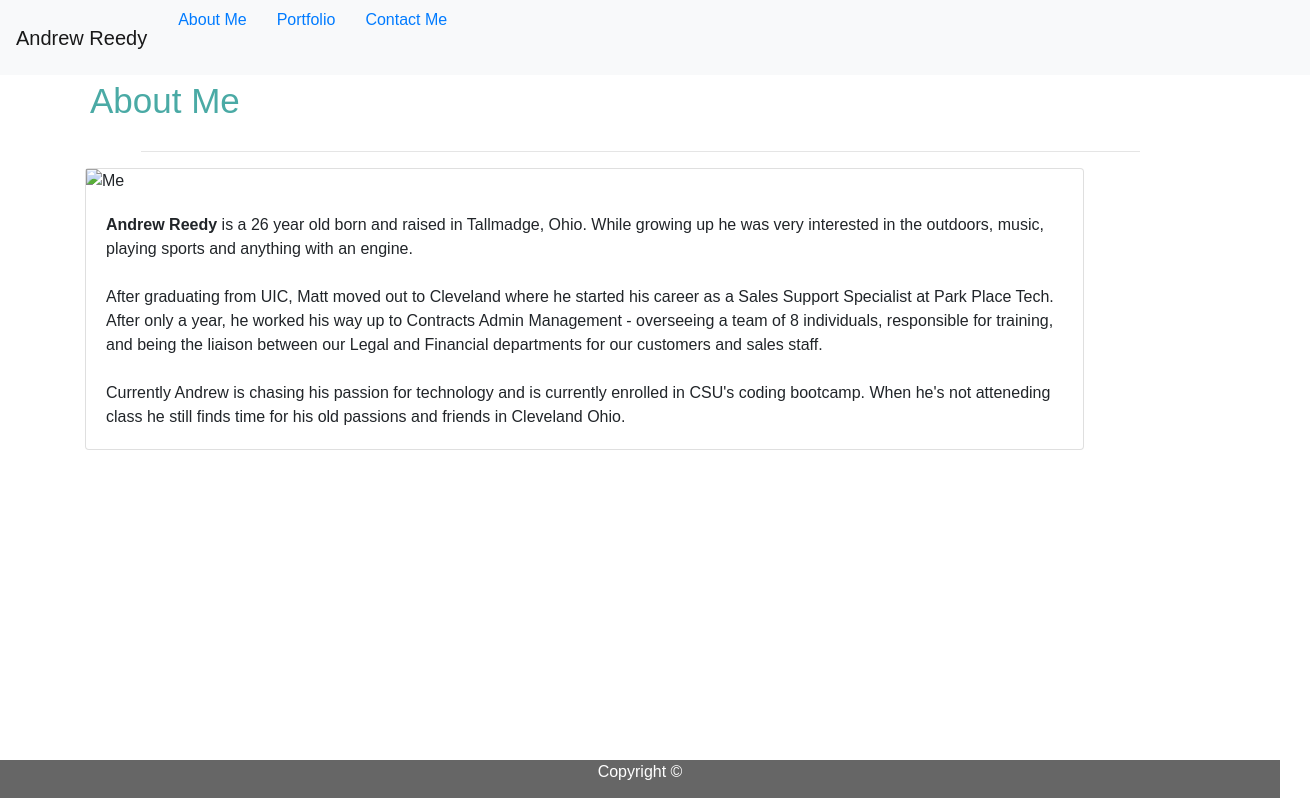
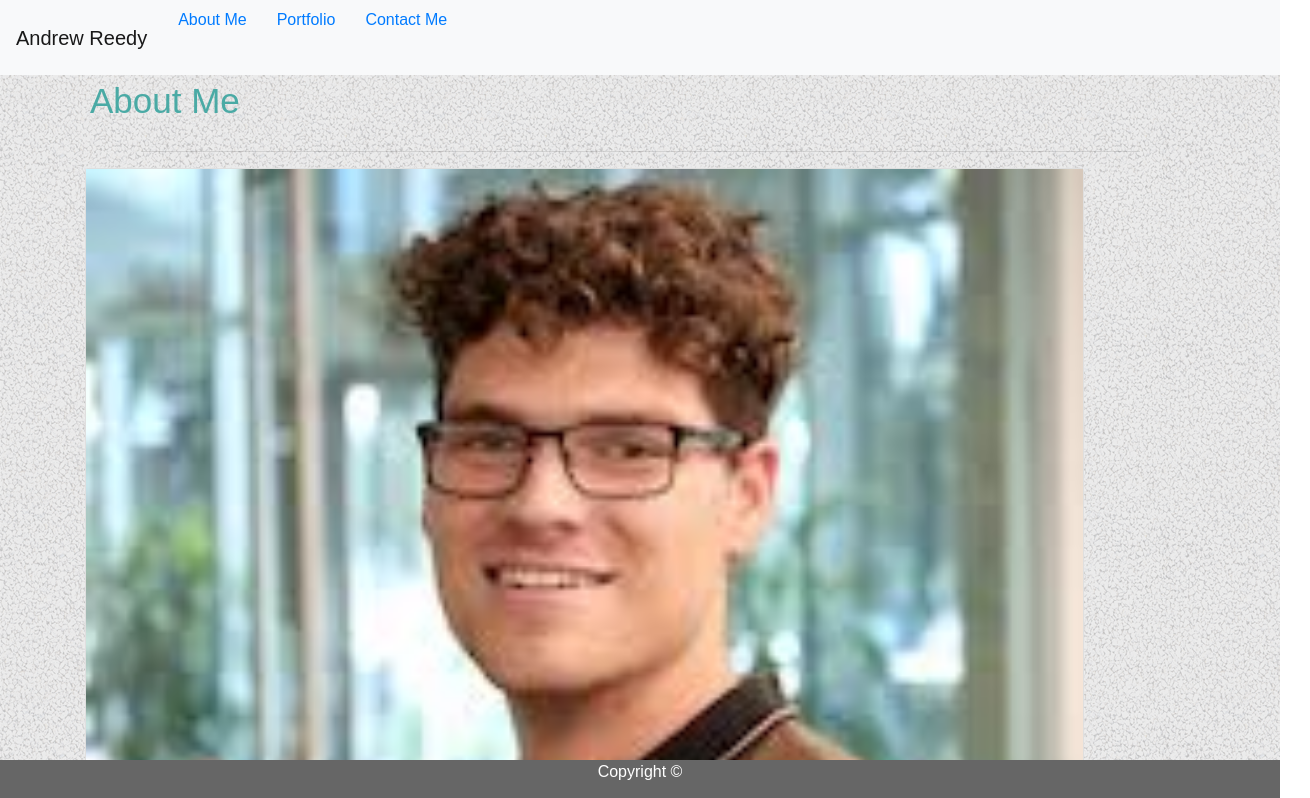
Before and after one commit to areedy6/HW2, a plain HTML site: page index.html in a window 1280 px wide. Shown: the top 798 px of the page, 1310 px wide, since content can reach past the window. Drawn offline with nearby package versions, Linux system fonts and the light colour scheme.

Commit message:
pic fixes

```diff
--- a/index.html
+++ b/index.html
@@ -49,12 +49,12 @@
 
             <div class="card" style="width: 90%;">
 
-                <img src="<!-- put image -->" alt="Me">
+                <img src="./assets/images/me.jpg" alt="Me">
 
                 <div class="card-body">
                         <p class="card-text">
                             <strong>Andrew Reedy</strong> is a 26 year old born and raised in Tallmadge, Ohio. While growing up he was very interested in the outdoors, music, playing sports and anything with an engine.
-                        <br><br>After graduating from UIC, Matt moved out to Cleveland where he started his career as a Sales Support Specialist at Park Place Tech. After only a year, he worked his way up to Contracts Admin Management - overseeing a team of 8 individuals, responsible for training, and being the liaison between our Legal and Financial departments for our customers and sales staff.
+                        <br><br>Upon graduating highschool he enrolled at Kent State University where he majored in Aviation management and minored Business Managemnt. His first job after college was as a Business Administrator a company called Flexjet. Once realizing his passion for technology he got a job at a local company called Park Place Technologies.
                         <br><br>Currently Andrew is chasing his passion for technology and is currently enrolled in CSU's coding bootcamp. When he's not atteneding class he still finds time for his old passions and friends in Cleveland Ohio.
 
                     </p>
--- a/master.css
+++ b/master.css
@@ -1,16 +1,10 @@
 /*header*/
 
 .head-container{
-    background-color: white;
+   background-color: white;
    margin: auto;
 }
 
-.navbar-dark{
-   width: max-content;
-}
-nav{
-    margin-right: -30px;
-}
 
 ul{
     display: inline-block;
@@ -45,18 +39,14 @@ h2{
 }
 
 body{
-    background-image: url("assets/images/gravel.png");
+    background-image: url("./assets/images/gravel.png");
     font-family: 'Arial', 'Helvetica Neue', Helvetica, sans-serif;
     margin: auto
     }
+.container{
 
-
-
-
-
-
-
-
+    /* width: 960px */
+}
 
 
 
```
Also changed, not shown: portfolio.html (+1 -1 lines), assets/images/Hangman.png (renamed from assest/images/Hangman.png), assets/images/RPGGame.jpg (renamed from assest/images/RPGGame.jpg), assets/images/gravel.png (renamed from assest/images/gravel.png), assets/images/me.jpg (renamed from assest/images/me.jpg), 2 other files.
